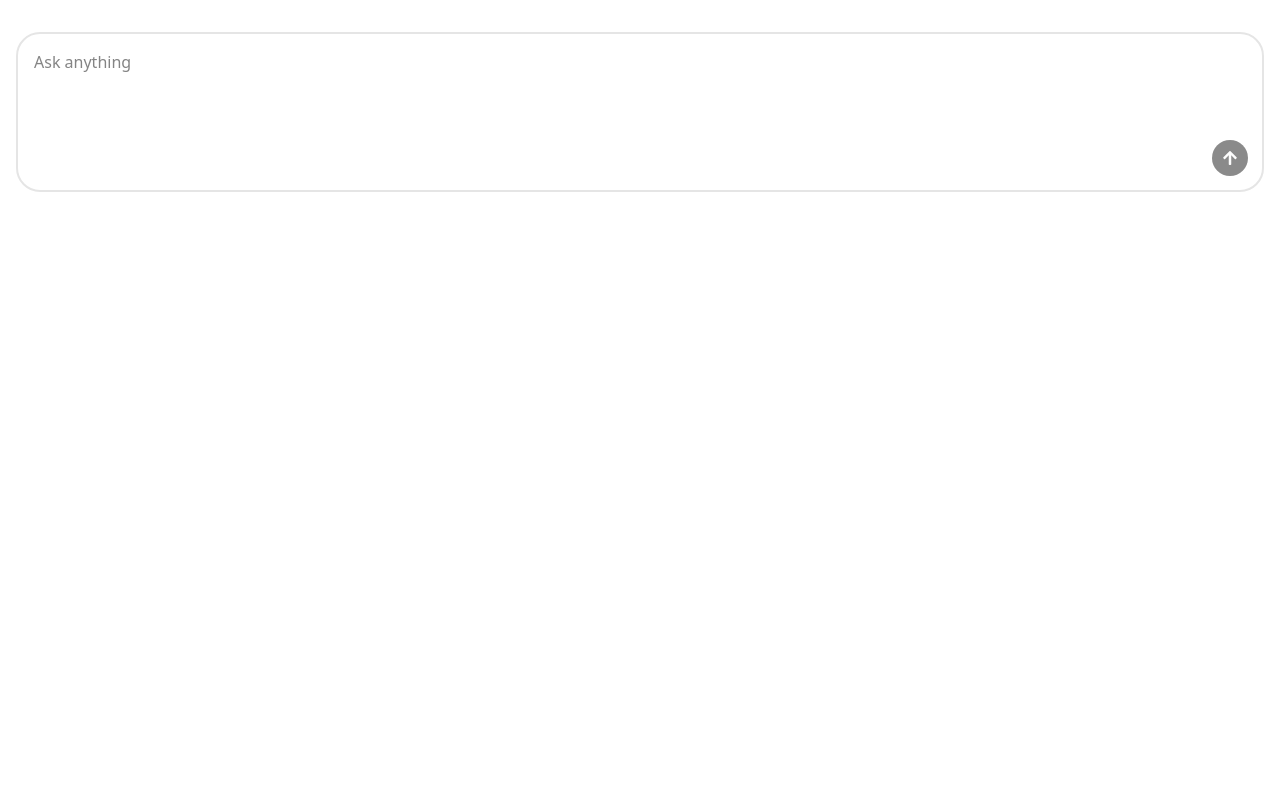
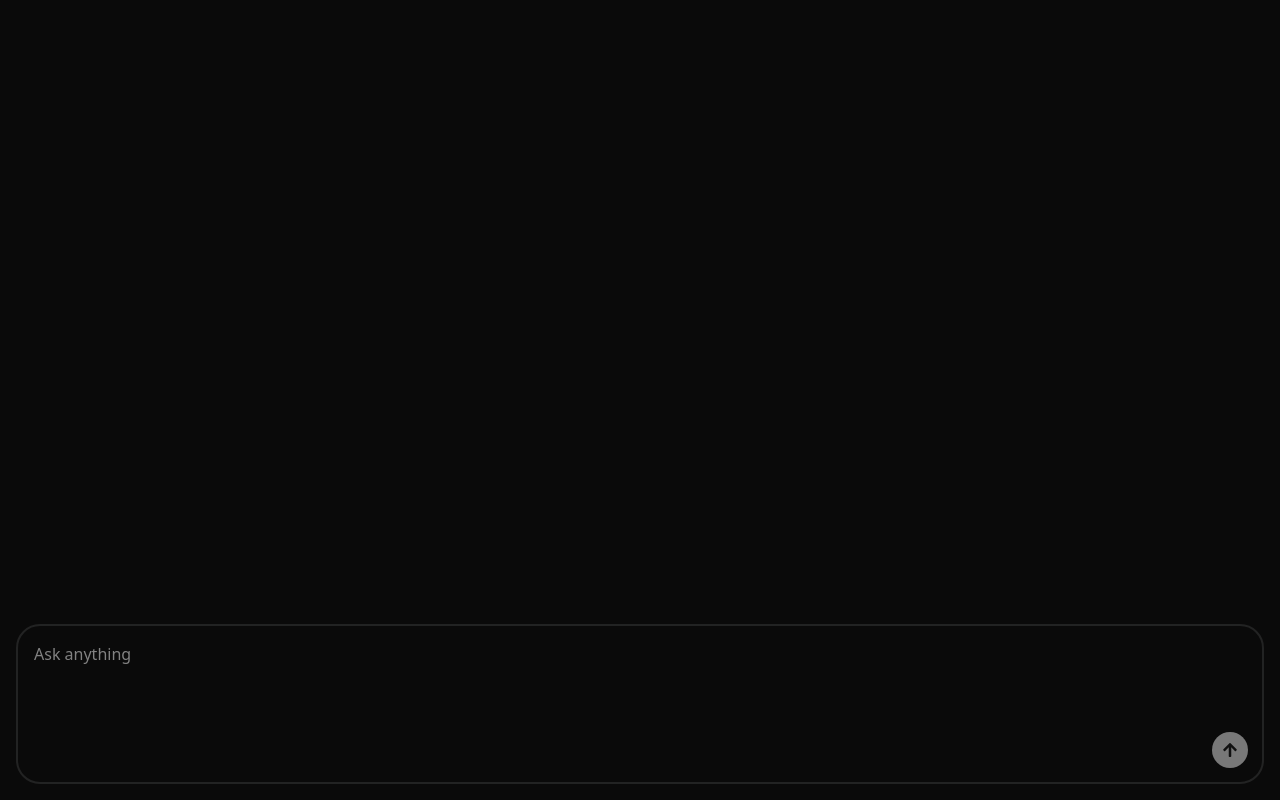
Before and after one commit to JefferyParle/cwm-ai-chat, a React (Vite) app in the folder packages/client/: page / in a window 1280 px wide. Built offline with nearby package versions, Linux system fonts and the light colour scheme.

Commit message:
Added theme provider and copy logic, fixed styling and scrolling

```diff
--- a/packages/client/src/App.tsx
+++ b/packages/client/src/App.tsx
@@ -1,10 +1,13 @@
 import ChatBot from './components/ChatBot';
+import { ThemeProvider } from './components/ThemeProvider';
 
 function App() {
   return (
-    <div className="p-4">
-      <ChatBot />
-    </div>
+    <ThemeProvider defaultTheme="dark">
+      <div className="p-4 h-screen w-screen">
+        <ChatBot />
+      </div>
+    </ThemeProvider>
   );
 }
 
--- a/packages/client/src/components/ChatBot.tsx
+++ b/packages/client/src/components/ChatBot.tsx
@@ -1,5 +1,11 @@
 import axios from 'axios';
-import { useRef, useState, type KeyboardEvent } from 'react';
+import {
+  useEffect,
+  useRef,
+  useState,
+  type KeyboardEvent,
+  type ClipboardEvent,
+} from 'react';
 import ReactMarkdown from 'react-markdown';
 import { useForm } from 'react-hook-form';
 import { Button } from './ui/button';
@@ -21,14 +27,19 @@
 const ChatBot = () => {
   const [messages, setMessages] = useState<Message[]>([]);
   const [isBotTyping, setIsBotTyping] = useState(false);
+  const lastMessageRef = useRef<HTMLDivElement | null>(null);
   const conversationId = useRef(crypto.randomUUID());
   const { register, handleSubmit, reset, formState } = useForm<FormData>();
+
+  useEffect(() => {
+    lastMessageRef.current?.scrollIntoView({ behavior: 'smooth' });
+  }, [messages]);
 
   const onSubmit = async ({ prompt }: FormData) => {
     setMessages((prev) => [...prev, { content: prompt, role: 'user' }]);
     setIsBotTyping(true);
 
-    reset();
+    reset({ prompt: '' });
 
     const { data } = await axios.post<ChatReponse>('/api/chat', {
       prompt,
@@ -45,12 +56,22 @@
     }
   };
 
+  const onCopyMessage = (e: ClipboardEvent<HTMLDivElement>) => {
+    const selection = window.getSelection()?.toString().trim();
+    if (selection) {
+      e.preventDefault();
+      e.clipboardData.setData('text/plain', selection);
+    }
+  };
+
   return (
-    <div>
-      <div className="flex flex-col gap-3 mb-4">
+    <div className="flex flex-col h-full">
+      <div className="flex flex-col flex-1 gap-3 mb-4 overflow-y-auto">
         {messages.map((message, index) => (
           <div
             key={index}
+            onCopy={onCopyMessage}
+            ref={index === messages.length - 1 ? lastMessageRef : null}
             className={`px-4 py-2 rounded-2xl ${message.role === 'user' ? 'bg-blue-600 text-white self-end' : 'bg-gray-100 text-black self-start'}`}
           >
             <ReactMarkdown>{message.content}</ReactMarkdown>
@@ -74,6 +95,7 @@
             required: true,
             validate: (data) => data.trim().length > 0,
           })}
+          autoFocus
           className="w-full min-h-40 border-2 p-4 rounded-3xl focus:outline-0 resize-none"
           placeholder="Ask anything"
           maxLength={1000}
--- /dev/null
+++ b/packages/client/src/components/ThemeProvider.tsx
@@ -0,0 +1,73 @@
+import { createContext, useContext, useEffect, useState } from 'react';
+
+type Theme = 'dark' | 'light' | 'system';
+
+type ThemeProviderProps = {
+  children: React.ReactNode;
+  defaultTheme?: Theme;
+  storageKey?: string;
+};
+
+type ThemeProviderState = {
+  theme: Theme;
+  setTheme: (theme: Theme) => void;
+};
+
+const initialState: ThemeProviderState = {
+  theme: 'system',
+  setTheme: () => null,
+};
+
+const ThemeProviderContext = createContext<ThemeProviderState>(initialState);
+
+export function ThemeProvider({
+  children,
+  defaultTheme = 'system',
+  storageKey = 'vite-ui-theme',
+  ...props
+}: ThemeProviderProps) {
+  const [theme, setTheme] = useState<Theme>(
+    () => (localStorage.getItem(storageKey) as Theme) || defaultTheme
+  );
+
+  useEffect(() => {
+    const root = window.document.documentElement;
+
+    root.classList.remove('light', 'dark');
+
+    if (theme === 'system') {
+      const systemTheme = window.matchMedia('(prefers-color-scheme: dark)')
+        .matches
+        ? 'dark'
+        : 'light';
+
+      root.classList.add(systemTheme);
+      return;
+    }
+
+    root.classList.add(theme);
+  }, [theme]);
+
+  const value = {
+    theme,
+    setTheme: (theme: Theme) => {
+      localStorage.setItem(storageKey, theme);
+      setTheme(theme);
+    },
+  };
+
+  return (
+    <ThemeProviderContext.Provider {...props} value={value}>
+      {children}
+    </ThemeProviderContext.Provider>
+  );
+}
+
+export const useTheme = () => {
+  const context = useContext(ThemeProviderContext);
+
+  if (context === undefined)
+    throw new Error('useTheme must be used within a ThemeProvider');
+
+  return context;
+};
```
